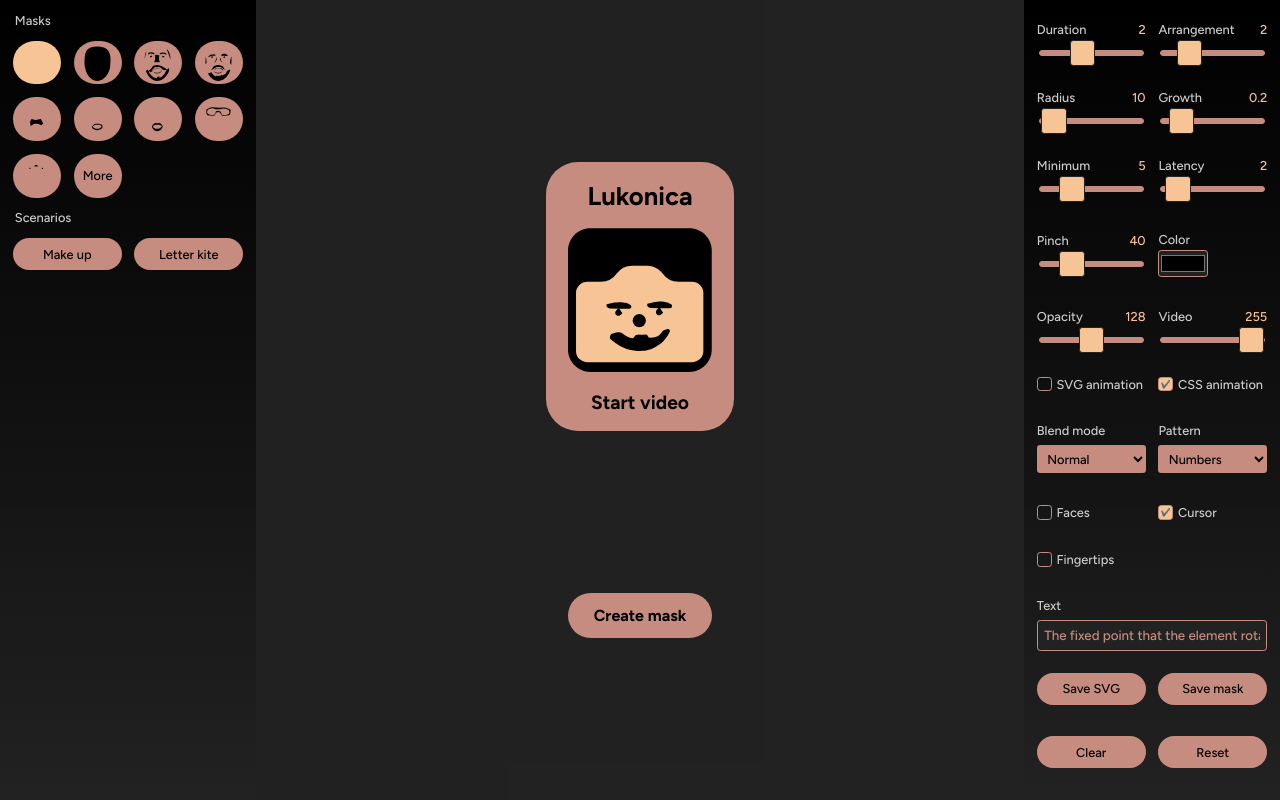
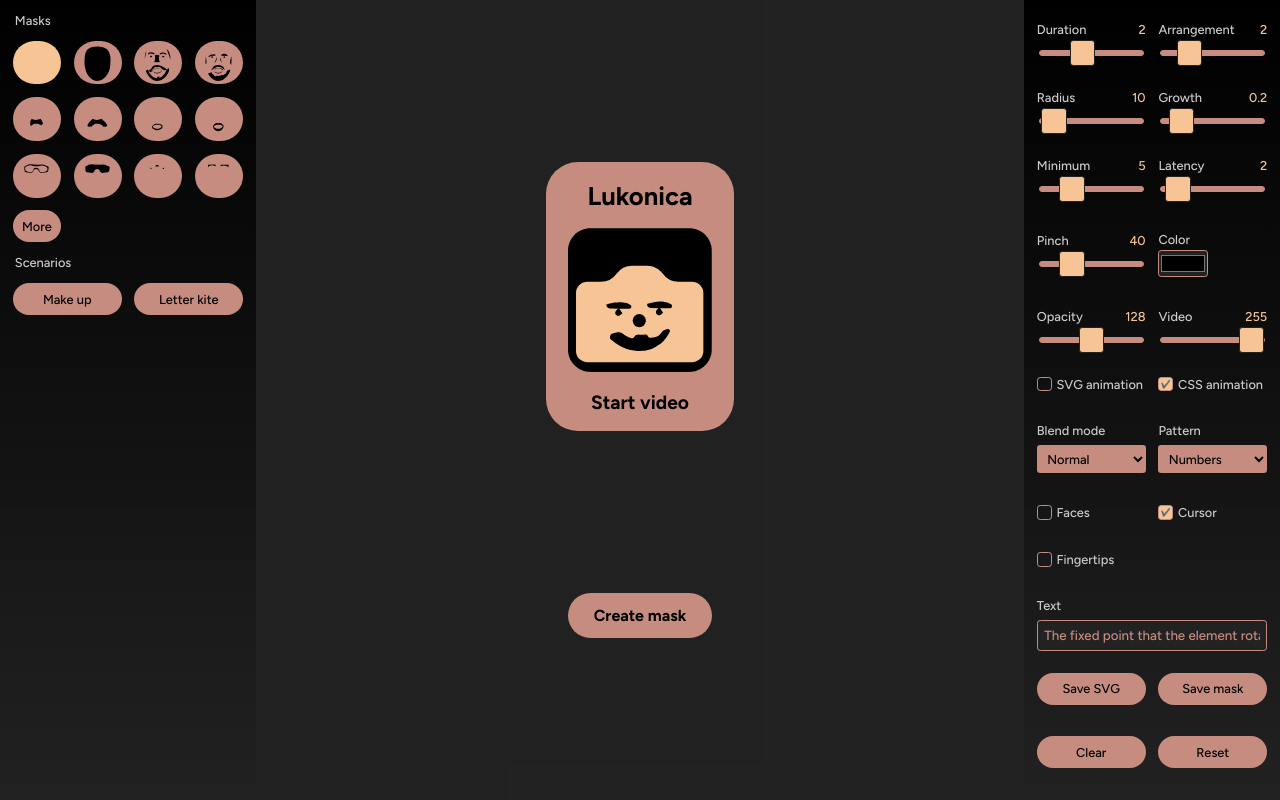
Before and after one commit to cincplug/lukonica, a React (Create React App) app: page / in a window 1280 px wide. Built offline with nearby package versions, Linux system fonts and the light colour scheme.

Commit message:
Add some masks

```diff
--- a/src/components/MaskSelection.js
+++ b/src/components/MaskSelection.js
@@ -65,7 +65,7 @@ const MaskSelection = (props) => {
               </svg>
             </button>
           ))}
-          <button onClick={fetchMoreMasks} key={`p-more`}>
+          <button className="menu--masks__button" onClick={fetchMoreMasks} key={`p-more`}>
             More
           </button>
         </fieldset>
--- a/src/data/defaultMasks.json
+++ b/src/data/defaultMasks.json
@@ -64,6 +64,12 @@
   ],
   [
     [
+      61, 185, 74, 73, 72, 11, 302, 303, 304, 409, 291, 434, 416, 427, 358, 294,
+      455, 305, 290, 2, 99, 235, 129, 207, 192, 214
+    ]
+  ],
+  [
+    [
       78, 183, 191, 80, 81, 82, 13, 312, 311, 310, 415, 308, 324, 318, 402, 317,
       14, 87, 178, 88, 95, 146, 91, 180, 85, 16, 315, 404, 321, 375, 291, 409,
       270, 303, 302, 11, 72, 73, 74, 184, 61, 146, 95
@@ -85,8 +91,19 @@
     ]
   ],
   [
+    [
+      107, 336, 296, 334, 251, 368, 372, 340, 348, 329, 277, 343, 464, 6, 244,
+      114, 47, 100, 119, 111, 143, 139, 21, 105, 66, 107, 107
+    ],
+    [228]
+  ],
+  [
     [55, 9, 285, 8],
     [158, 159, 160, 27],
     [385, 257, 387, 386]
+  ],
+  [
+    [46, 68, 107, 55, 65, 52, 53],
+    [285, 336, 298, 276, 283, 282, 295]
   ]
 ]
--- a/src/styles.scss
+++ b/src/styles.scss
@@ -242,6 +242,7 @@ legend {
     button {
       grid-column: span 3;
       padding: 0;
+      min-height: 2rem;
     }
   }
 
```
